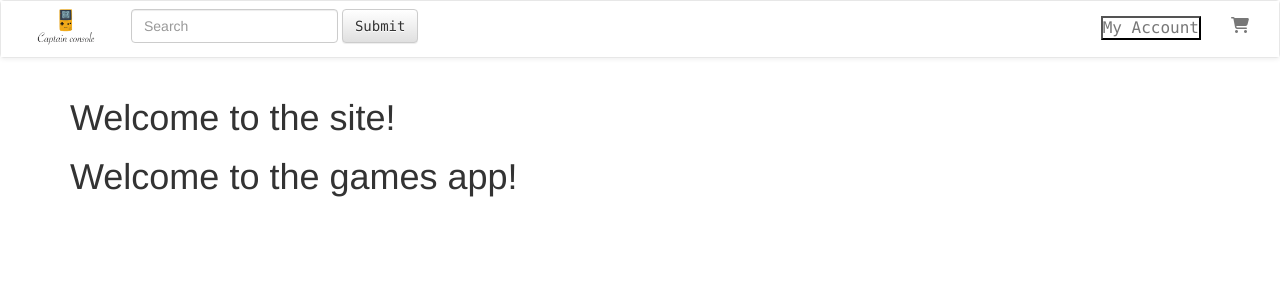
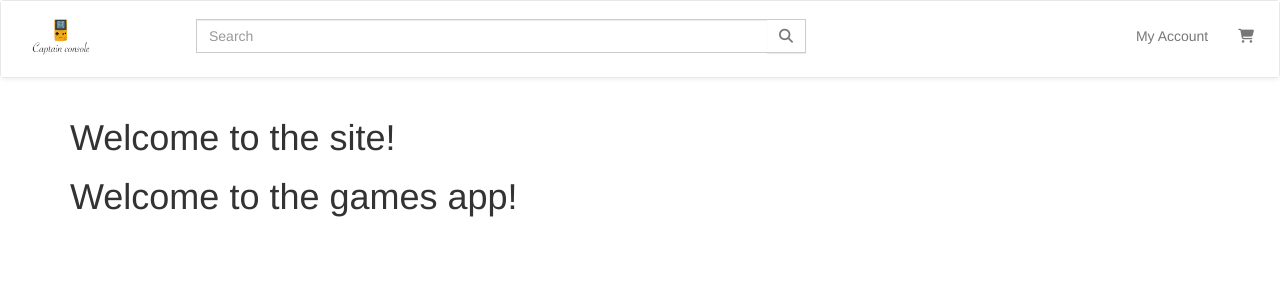
Before and after one commit to KumasiHodgeCarr/CaptainConsole, a Django app: page /games/ in a window 1280 px wide. Shown: the top 300 px of the page. Run offline with Django 3.2, Linux system fonts and the light colour scheme; some libraries are stand-ins or nearby versions.

Commit message:
uppfært nav bar

```diff
--- a/captain_console/static/css/main.css
+++ b/captain_console/static/css/main.css
@@ -1,27 +1,59 @@
 @import url('https://fonts.googleapis.com/css2?family=Montserrat:ital,wght@1,200&family=Roboto+Condensed:wght@700&display=swap');
 
 * {
-    box-sizing: border-box;
     margin: 0;
     padding: 0;
     background-color: white;
-}
-
-*, ::after ::before {
     box-sizing: border-box;
 }
 
-li, a, button {
-    font-family: "Bitstream Vera Sans Mono", Monaco, "Courier New", Courier, monospace;
-    font-weight: 500;
-    font-size: 16px;
+
+.logo_img {
+    background: transparent;
+    margin-top: 0;
 }
 
-.img-responsive {
+.btn-default {
+    padding-top: -10px;
     background: transparent;
+    left: 25px;
+    border-left: none;
+    border-radius: 0px;
+}
+
+
+.btn-default:hover {
+    background-color: #6c757d;
+    text-decoration-color: white;
 
 }
 
-.navbar-collapse {
+.form-control {
+    border-radius: 0px;
+    border-right: none;
+}
+
+.fa-search {
+    background-color: transparent;
+    background: transparent;
+    color: #777;
+    border: none;
+}
+
+
+#textboxid{
 
 }
+.container-fluid {
+    margin-right: auto;
+    margin-left: auto;
+    padding: 1rem;
+}
+
+.navbar-left {
+    margin-right: 0;
+    display: flex;
+    right: 100px;
+    float: right;
+    margin-left: 70px;
+}
--- a/captain_console/templates/navigation.html
+++ b/captain_console/templates/navigation.html
@@ -8,28 +8,25 @@
         <span class="icon-bar"></span>
         <span class="icon-bar"></span>
       </button>
-      <a href="#">
-          <img alt="Captain Logo" src="../static/images/Captain-console.png" width="100" class="img-responsive">
-      </a>
+      <a class= "navbar-brandhref" href="#"><img alt="Captain sLogo" src="../static/images/Captain-console.png" width="100"  class="logo_img"> </a>
     </div>
 
     <!-- Collect the nav links, forms, and other content for toggling -->
     <div class="collapse navbar-collapse" id="bs-example-navbar-collapse-1">
       <form class="navbar-form navbar-left">
+
         <div class="form-group">
+            <input type="text" class="form-control" placeholder="Search" aria-label="Search" id="textboxid" size="65">
+        </div>
 
-    <!-- search bar og cart -->
-          <input type="text" class="form-control" placeholder="Search">
-        </div>
-        <button type="submit" class="btn btn-default">Submit</button>
+        <button type="submit" class="btn btn-default">
+        <i class="fas fa-search"></i></button>
       </form>
+
+
       <ul class="nav navbar-nav navbar-right">
-            <li class="btn_myAccount"> <a href="#" > <button> My Account</button></a>
-            </li>
-
-          <li class="shopping cart"><a href="#"><i class="fas fa-shopping-cart"></i></a>
-          </li>
-
+        <li><a href="#">My Account</a> </li>
+          <li class="bag"><a href="#"> <i class="fas fa-shopping-cart"> </i> </a> </li>
       </ul>
     </div><!-- /.navbar-collapse -->
   </div><!-- /.container-fluid -->
```
